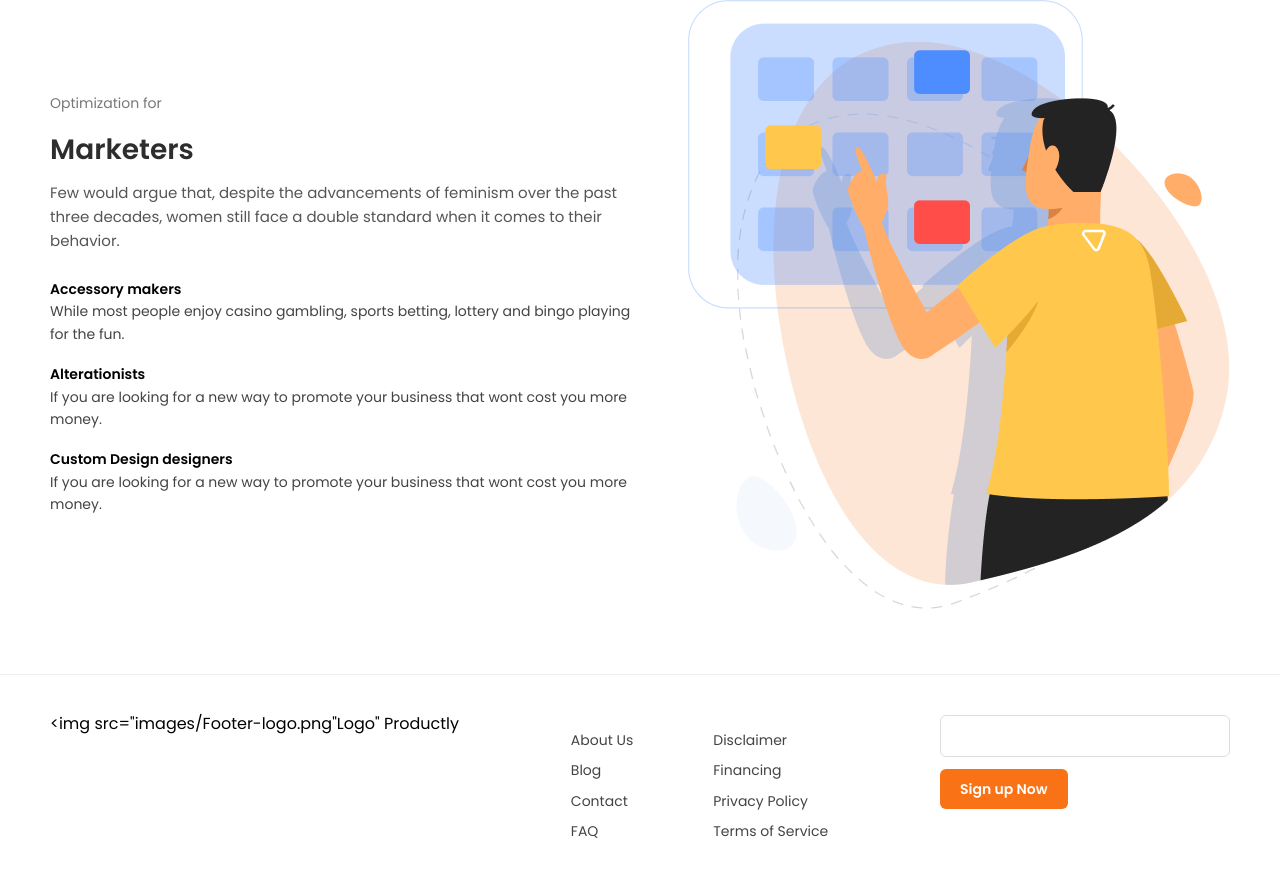
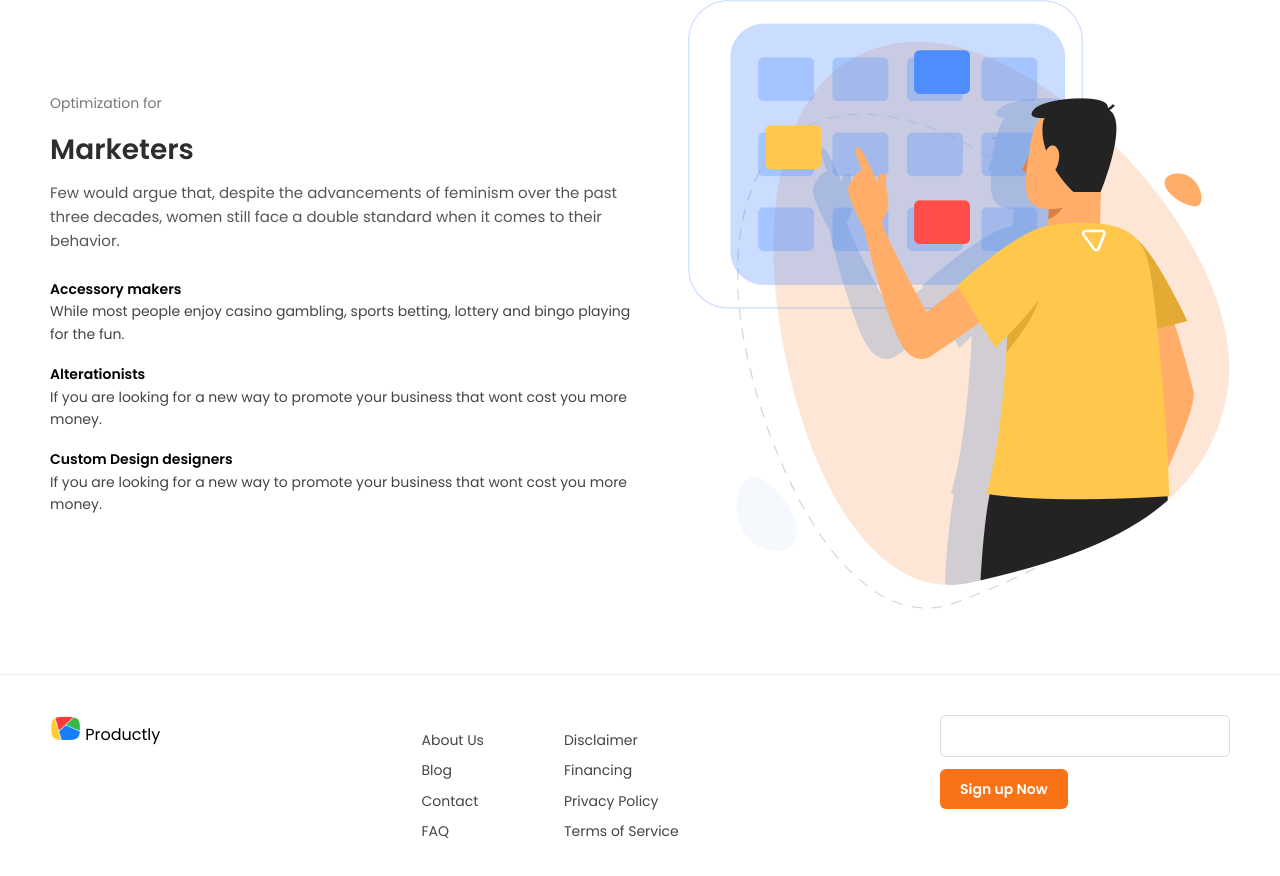
Before and after one commit to saxenapriti1008-stack/Productly-Assignment_7, a plain HTML site: page index.html in a window 1280 px wide. Shown: the part 2608-3484 px from the top of the page. Drawn offline with Linux system fonts and the light colour scheme.

Commit message:
updated
updated footer image

```diff
--- a/index.html
+++ b/index.html
@@ -176,7 +176,7 @@
     <!-- Left side: logo + Productly -->
     <div class="footer-brand">
 
-      &lt;img src="images/Footer-logo.png"Logo"
+    <img src="images/Footer-logo.png">
 
       <span class="brand-name">Productly</span>
     </div>
```
